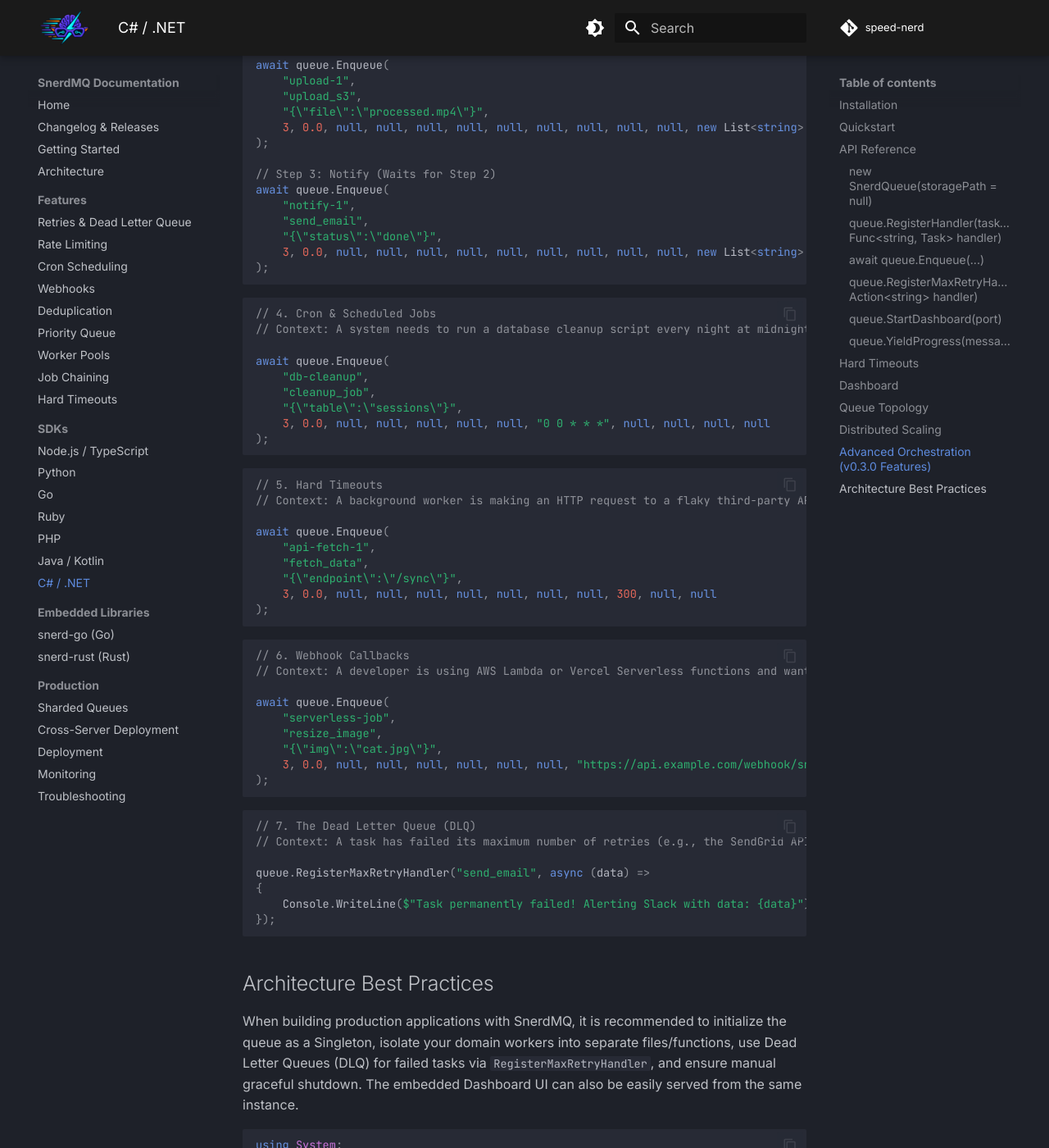
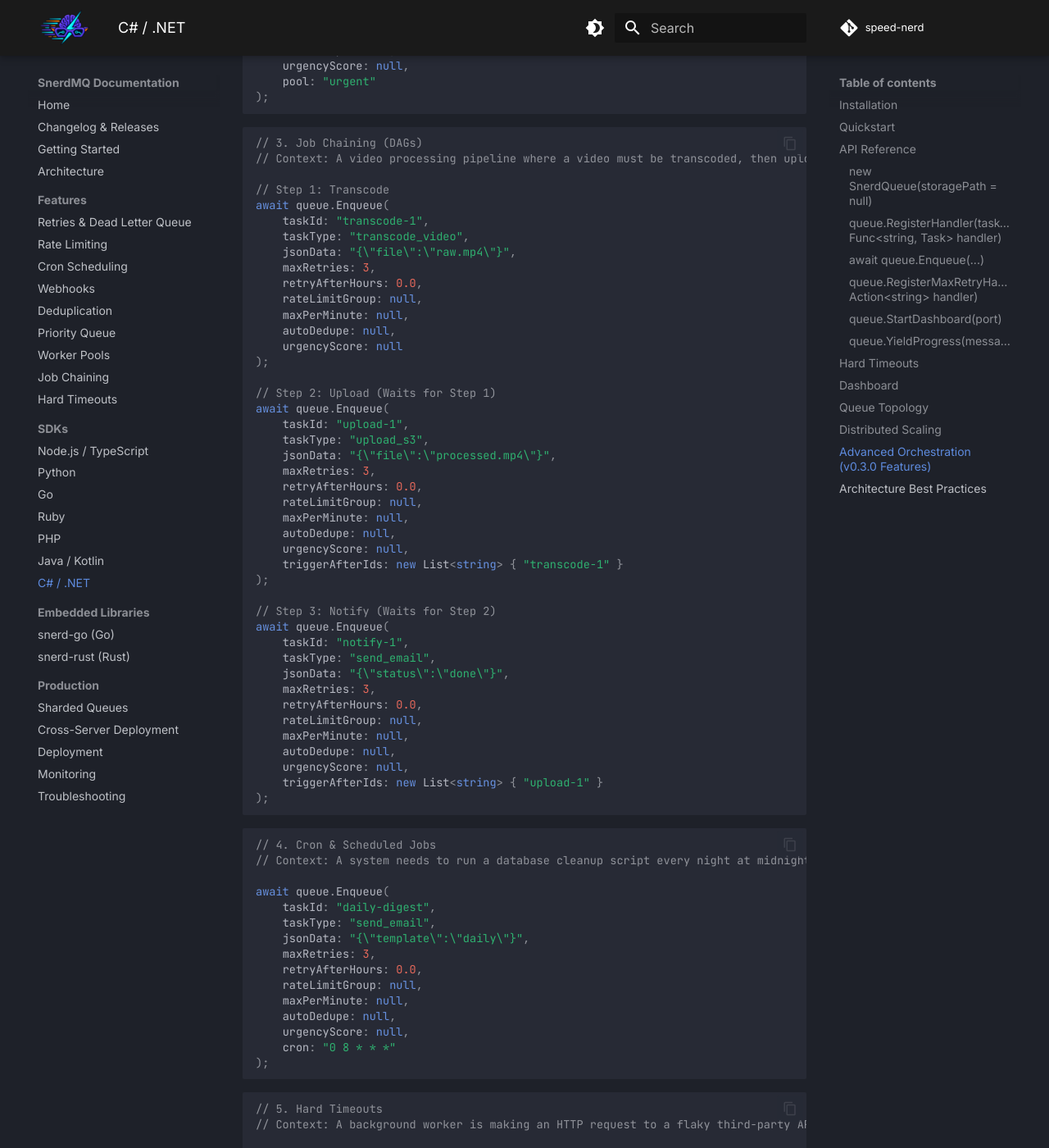
Before and after one commit to speed-nerd/docs, an MkDocs documentation site: the page built from docs/sdks/dotnet.md, in a window 1280 px wide and 1400 px high, scrolled down 4534 px. Shown: the whole window at 82% size. Built offline with MkDocs 1.6.1 and Material for MkDocs 9.7.7, drawn with Linux system fonts in a browser that asks for light colours; some of the changed text lies outside the part shown.

Commit message:
docs: use C# named arguments in dotnet examples

````diff
--- a/docs/sdks/dotnet.md
+++ b/docs/sdks/dotnet.md
@@ -178,18 +178,30 @@ using var queue = new SnerdQueue(maxLocalShards: 4);
 
 // Enqueue an AI task to a dedicated pool
 await queue.Enqueue(
-    "ai-gen-123",
-    "ai_generation",
-    "{\"prompt\":\"A majestic horse\"}",
-    3, 0.0, null, null, null, null, null, null, null, null, "ai-pool", null
+    taskId: "ai-gen-123",
+    taskType: "ai_generation",
+    jsonData: "{\"prompt\":\"A majestic horse\"}",
+    maxRetries: 3,
+    retryAfterHours: 0.0,
+    rateLimitGroup: null,
+    maxPerMinute: null,
+    autoDedupe: null,
+    urgencyScore: null,
+    pool: "ai-pool"
 );
 
 // Enqueue an email task to a fast, urgent pool
 await queue.Enqueue(
-    "email-123",
-    "send_email",
-    "{\"to\":\"user@example.com\"}",
-    3, 0.0, null, null, null, null, null, null, null, null, "urgent", null
+    taskId: "email-123",
+    taskType: "send_email",
+    jsonData: "{\"to\":\"user@example.com\"}",
+    maxRetries: 3,
+    retryAfterHours: 0.0,
+    rateLimitGroup: null,
+    maxPerMinute: null,
+    autoDedupe: null,
+    urgencyScore: null,
+    pool: "urgent"
 );
 ```
 
@@ -198,22 +210,44 @@ await queue.Enqueue(
 // Context: A video processing pipeline where a video must be transcoded, then uploaded to S3, and finally an email notification must be sent.
 
 // Step 1: Transcode
-await queue.Enqueue("transcode-1", "transcode_video", "{\"file\":\"raw.mp4\"}", 3, 0.0, null, null, null, null, null, null, null, null, null, null);
+await queue.Enqueue(
+    taskId: "transcode-1",
+    taskType: "transcode_video",
+    jsonData: "{\"file\":\"raw.mp4\"}",
+    maxRetries: 3,
+    retryAfterHours: 0.0,
+    rateLimitGroup: null,
+    maxPerMinute: null,
+    autoDedupe: null,
+    urgencyScore: null
+);
 
 // Step 2: Upload (Waits for Step 1)
 await queue.Enqueue(
-    "upload-1",
-    "upload_s3",
-    "{\"file\":\"processed.mp4\"}",
-    3, 0.0, null, null, null, null, null, null, null, null, null, new List<string> { "transcode-1" }
+    taskId: "upload-1",
+    taskType: "upload_s3",
+    jsonData: "{\"file\":\"processed.mp4\"}",
+    maxRetries: 3,
+    retryAfterHours: 0.0,
+    rateLimitGroup: null,
+    maxPerMinute: null,
+    autoDedupe: null,
+    urgencyScore: null,
+    triggerAfterIds: new List<string> { "transcode-1" }
 );
 
 // Step 3: Notify (Waits for Step 2)
 await queue.Enqueue(
-    "notify-1",
-    "send_email",
-    "{\"status\":\"done\"}",
-    3, 0.0, null, null, null, null, null, null, null, null, null, new List<string> { "upload-1" }
+    taskId: "notify-1",
+    taskType: "send_email",
+    jsonData: "{\"status\":\"done\"}",
+    maxRetries: 3,
+    retryAfterHours: 0.0,
+    rateLimitGroup: null,
+    maxPerMinute: null,
+    autoDedupe: null,
+    urgencyScore: null,
+    triggerAfterIds: new List<string> { "upload-1" }
 );
 ```
 
@@ -222,10 +256,16 @@ await queue.Enqueue(
 // Context: A system needs to run a database cleanup script every night at midnight.
 
 await queue.Enqueue(
-    "db-cleanup",
-    "cleanup_job",
-    "{\"table\":\"sessions\"}",
-    3, 0.0, null, null, null, null, null, "0 0 * * *", null, null, null, null
+    taskId: "daily-digest",
+    taskType: "send_email",
+    jsonData: "{\"template\":\"daily\"}",
+    maxRetries: 3,
+    retryAfterHours: 0.0,
+    rateLimitGroup: null,
+    maxPerMinute: null,
+    autoDedupe: null,
+    urgencyScore: null,
+    cron: "0 8 * * *"
 );
 ```
 
@@ -234,10 +274,16 @@ await queue.Enqueue(
 // Context: A background worker is making an HTTP request to a flaky third-party API that might hang indefinitely. We forcefully kill it if it runs over 5 minutes.
 
 await queue.Enqueue(
-    "api-fetch-1",
-    "fetch_data",
-    "{\"endpoint\":\"/sync\"}",
-    3, 0.0, null, null, null, null, null, null, null, 300, null, null
+    taskId: "api-fetch-1",
+    taskType: "fetch_data",
+    jsonData: "{\"endpoint\":\"/sync\"}",
+    maxRetries: 3,
+    retryAfterHours: 0.0,
+    rateLimitGroup: null,
+    maxPerMinute: null,
+    autoDedupe: null,
+    urgencyScore: null,
+    maxExecutionSeconds: 300
 );
 ```
 
@@ -246,10 +292,16 @@ await queue.Enqueue(
 // Context: A developer is using AWS Lambda or Vercel Serverless functions and wants SnerdMQ to trigger the function via an HTTP POST request rather than running a local worker.
 
 await queue.Enqueue(
-    "serverless-job",
-    "resize_image",
-    "{\"img\":\"cat.jpg\"}",
-    3, 0.0, null, null, null, null, null, null, "https://api.example.com/webhook/snerdmq", null, null, null
+    taskId: "serverless-job",
+    taskType: "resize_image",
+    jsonData: "{\"img\":\"cat.jpg\"}",
+    maxRetries: 3,
+    retryAfterHours: 0.0,
+    rateLimitGroup: null,
+    maxPerMinute: null,
+    autoDedupe: null,
+    urgencyScore: null,
+    webhookUrl: "https://api.example.com/webhook/snerdmq"
 );
 ```
 
````
